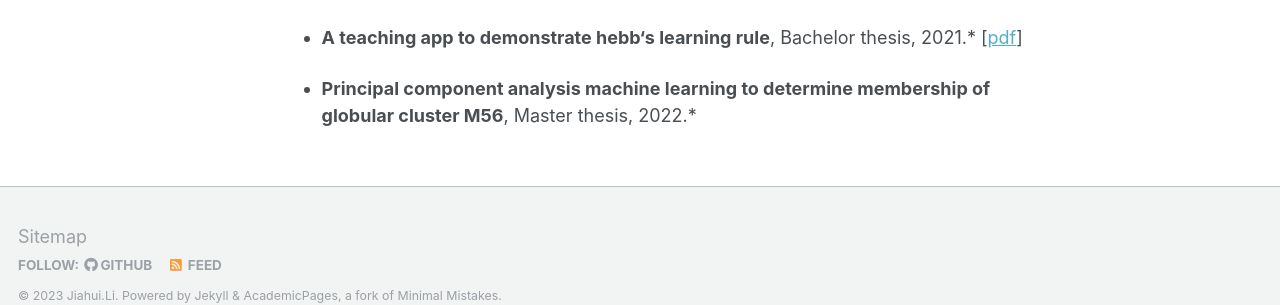
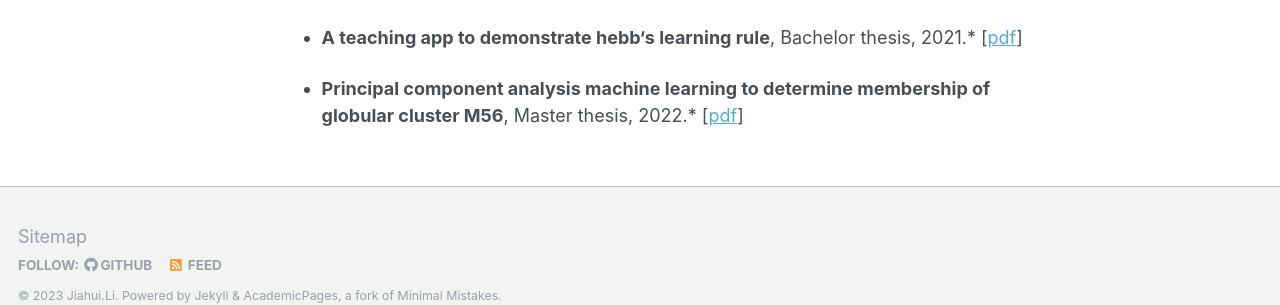
Before and after one commit to jimmylihui/jimmylihui.github.io, a Jekyll site: the page built from _pages/about.md, in a window 1280 px wide and 1071 px high. Shown: the part 730-1035 px from the top of the window. Built offline with Jekyll 4.4.1, drawn with Linux system fonts in a browser that asks for light colours; some web fonts are replaced.

Commit message:
Update about.md

```diff
--- a/_pages/about.md
+++ b/_pages/about.md
@@ -29,4 +29,4 @@ Publications
 \* denote equal contribution
 * **A teaching app to demonstrate hebb‘s learning rule**, Bachelor thesis, 2021.* [[pdf](https://github.com/jimmylihui/jimmylihui.github.io/blob/master/files/app%20to%20illustrate%20hebb%20rule.pdf)]
 
-* **Principal component analysis machine learning to determine membership of globular cluster M56**, Master thesis, 2022.*
+* **Principal component analysis machine learning to determine membership of globular cluster M56**, Master thesis, 2022.* [[pdf](https://github.com/jimmylihui/jimmylihui.github.io/blob/master/files/Principal%20component%20analysis%20machine%20learning%20to%20determine%20membership%20of%20globular%20cluster%20M56.pdf)]
```
